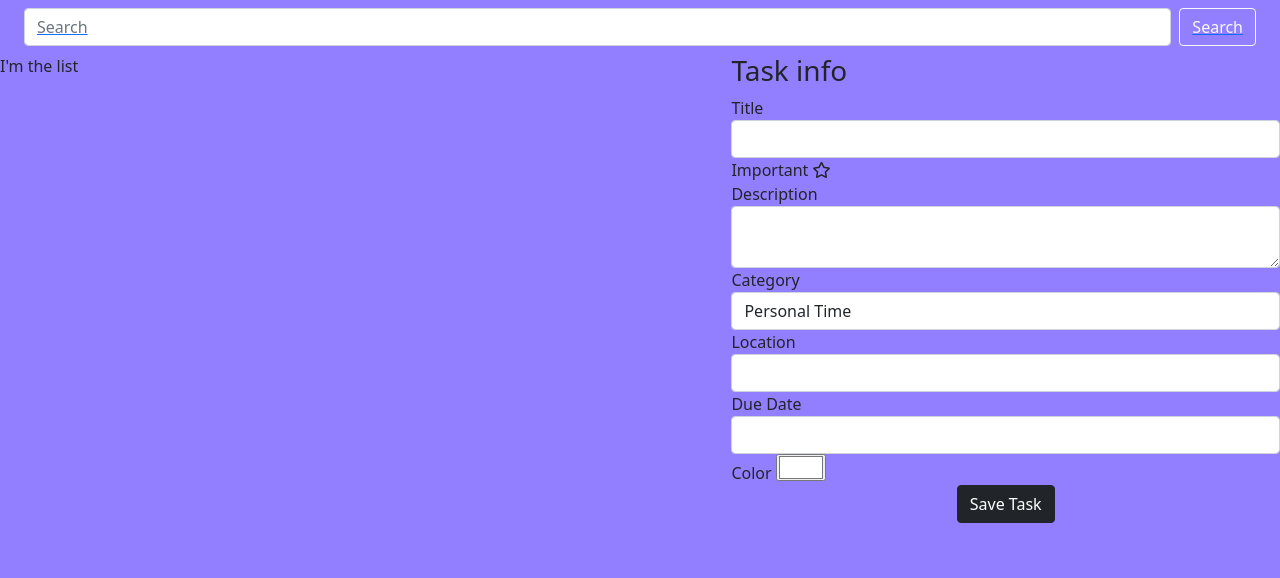
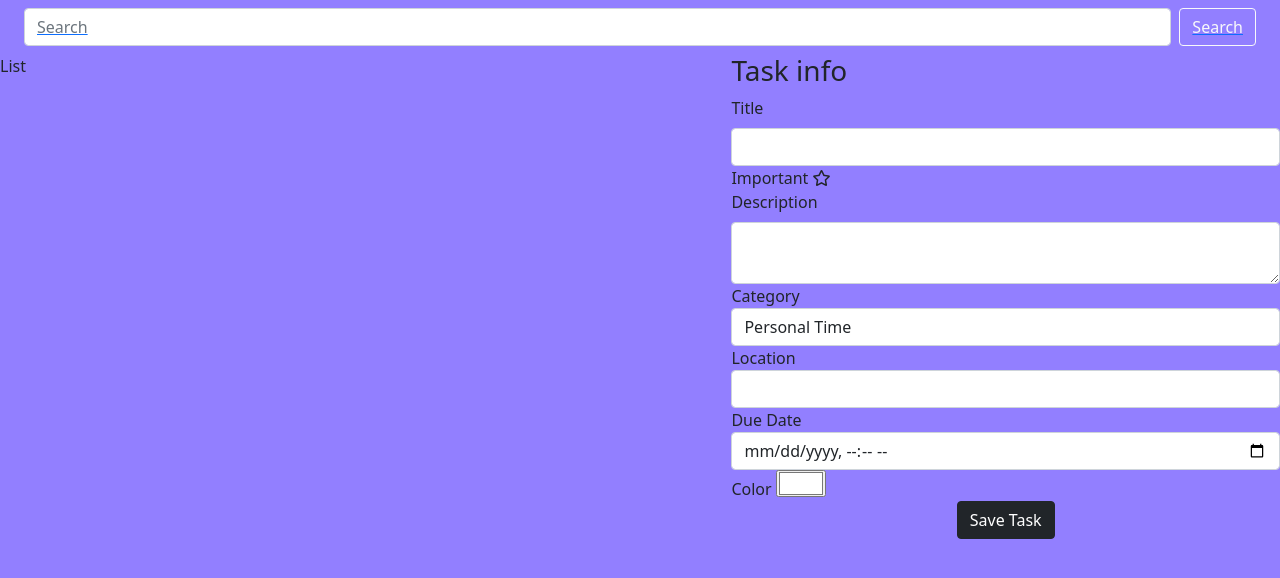
Before and after one commit to Leopoldo-Flores/106-assignemt2, a plain HTML site: page taskManager/index.html in a window 1280 px wide. Drawn offline with nearby package versions, Linux system fonts and the light colour scheme.

Commit message:
Update index.html

```diff
--- a/taskManager/index.html
+++ b/taskManager/index.html
@@ -26,7 +26,7 @@
     <main class="container-fluid px-0">
 
         <section id="list">
-            I'm the list
+            List
 
             <div id="pendingList" class="todo-list">
 
@@ -40,8 +40,8 @@
              <div class="form">
 
                 <div class="control">
-                    <lable class="form-label">Title</lable>
-                    <input is="txtTitle" type="text" class="form-control">
+                    <label class="form-label">Title</label>
+                    <input id=txtTitle type="text" class="form-control">
                 </div>
 
                 <div class="control">
@@ -49,9 +49,9 @@
                     <i id="iImportant" class="far fa-star"></i>
                 </div>
 
-                <div class="control">
-                    <lable class="form-label">Description</lable>
-                    <textarea id="txtDesctiprion" type="text" class="form-control"></textarea>
+                <div id="control">
+                    <label class="form-label">Description</label>
+                    <textarea id="txtDescription" type="text" class="form-control"></textarea>
                 </div>
 
                 <div class="control">
@@ -71,7 +71,7 @@
 
                 <div class="control">
                     <lable class="form-label">Due Date</lable>
-                    <input id="selDueDate" type="daterime-local" class="form-control">
+                    <input id="selDueDate" type="datetime-local" class="form-control">
                 </div>
 
                 <div class="control">
@@ -102,7 +102,7 @@
 <!--
     Task:
     title
-    timportance
+    Important
     description
     category
     location
```
